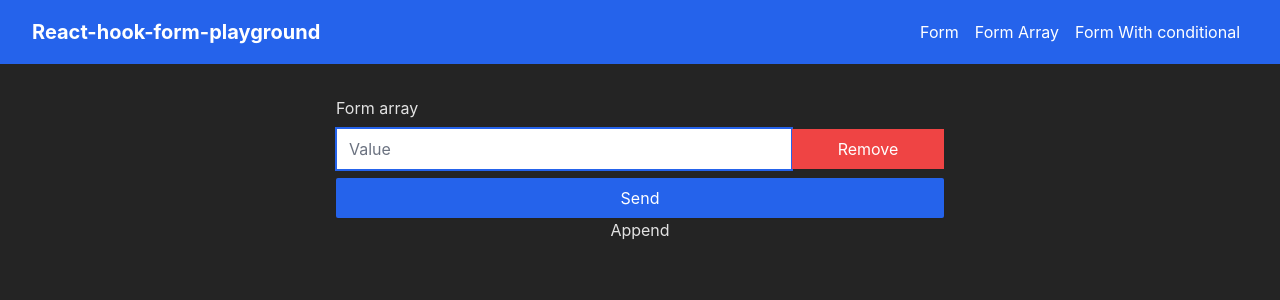
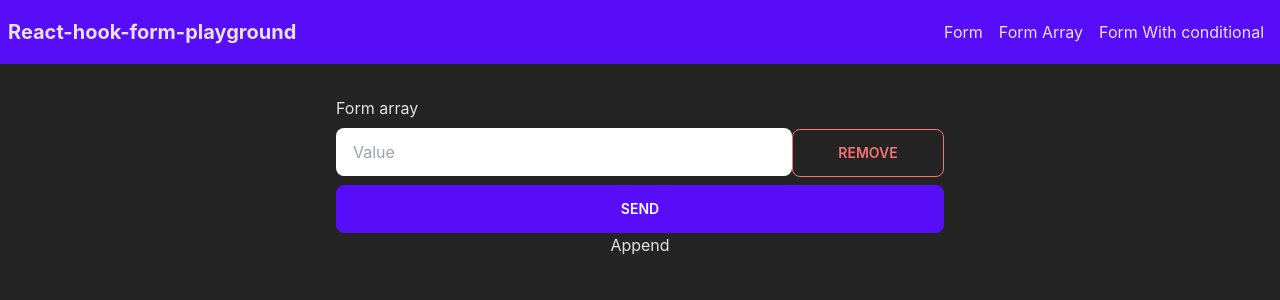
Before and after one commit to jmarc00s/react-hook-form-playground, a React (Vite) app: page /formArray in a window 1280 px wide. Both pictures are taken after a click on the button "Append". Shown: the top 300 px of the page. Built offline with nearby package versions, Linux system fonts and the light colour scheme.

Commit message:
Refactor formArray page to use DaisyUi

```diff
--- a/package.json
+++ b/package.json
@@ -9,6 +9,7 @@
     "preview": "vite preview"
   },
   "dependencies": {
+    "daisyui": "^2.31.0",
     "react": "^18.2.0",
     "react-dom": "^18.2.0"
   },
--- a/src/components/Navbar/components/Menu/index.tsx
+++ b/src/components/Navbar/components/Menu/index.tsx
@@ -3,7 +3,7 @@ import { MenuItem } from './MenuItem';
 
 export const Menu = () => {
   return (
-    <ul className="flex">
+    <ul className="menu menu-horizontal">
       <MenuItem label="Form" to="/" />
       <MenuItem label="Form Array" to="/formArray" />
       <MenuItem label="Form With conditional" to="/formConditional" />
--- a/src/components/Navbar/index.tsx
+++ b/src/components/Navbar/index.tsx
@@ -3,8 +3,8 @@ import { Menu } from './components/Menu';
 
 export const Navbar = () => {
   return (
-    <nav className="h-16 p-8 bg-blue-600 text-white flex items-center justify-between">
-      <h1 className="text-xl font-bold">React-hook-form-playground</h1>
+    <nav className="navbar bg-primary">
+      <h1 className="text-xl font-bold flex-1">React-hook-form-playground</h1>
       <Menu />
     </nav>
   );
--- a/src/pages/FormArray/index.tsx
+++ b/src/pages/FormArray/index.tsx
@@ -28,14 +28,14 @@ export const FormArrayPage = () => {
             return (
               <div key={field.id} className="py-2">
                 <input
-                  className="text-slate-800 w-3/4 mr-auto"
+                  className="input w-3/4"
                   key={field.id}
                   type="text"
                   placeholder="Value"
                   {...register(`test.${index}.value` as const)}
                 />
                 <button
-                  className="bg-red-500 text-white w-1/4 h-10"
+                  className="btn btn-outline btn-error w-1/4"
                   onClick={() => remove(index)}
                 >
                   Remove
@@ -44,9 +44,7 @@ export const FormArrayPage = () => {
             );
           })}
         </div>
-        <button className="text-white bg-blue-600 rounded-sm shadow-sm px-4 py-2 w-full ">
-          Send
-        </button>
+        <button className="btn btn-primary btn-block">Send</button>
       </form>
       <button onClick={handleCreateField}>Append</button>
     </section>
--- a/tailwind.config.cjs
+++ b/tailwind.config.cjs
@@ -4,5 +4,5 @@ module.exports = {
   theme: {
     extend: {},
   },
-  plugins: [require('@tailwindcss/forms')],
+  plugins: [require('daisyui')],
 };
```
Also changed, not shown: 1 other file (tests, documents, lock files or other folders).
